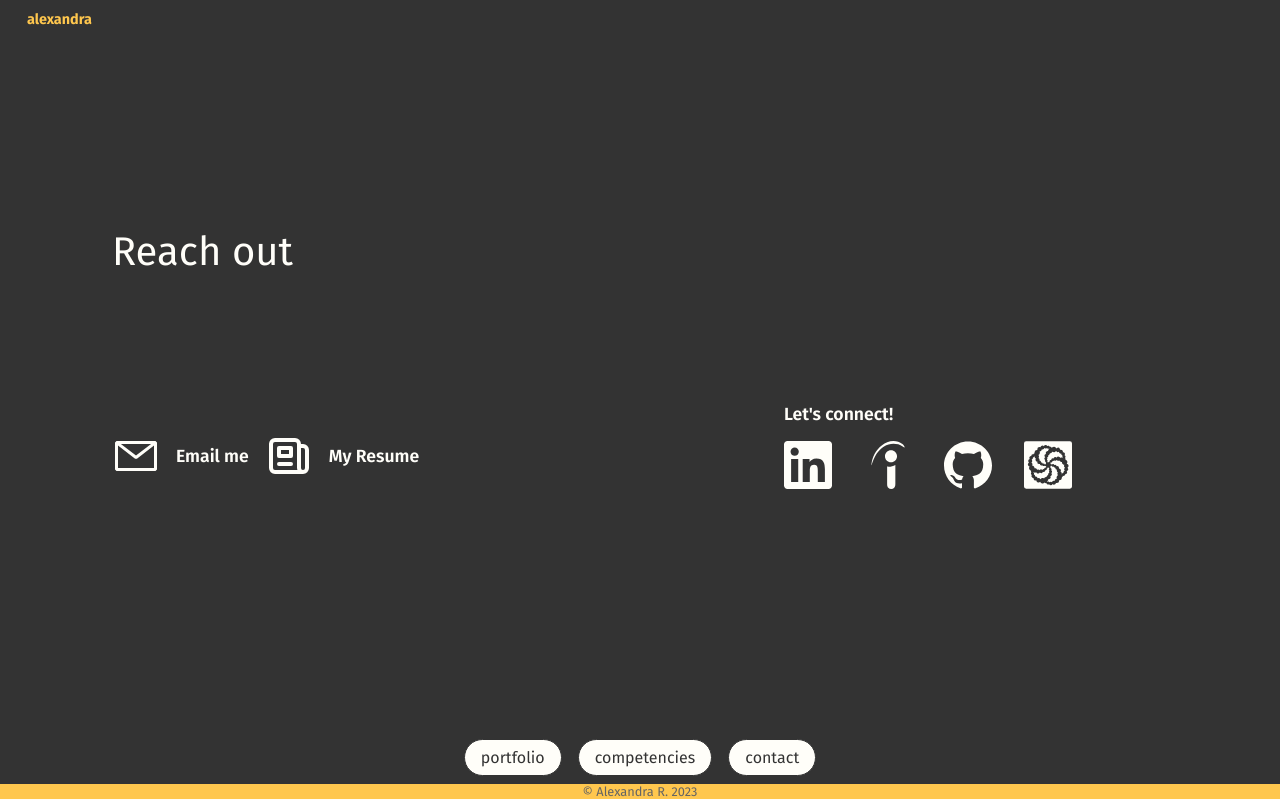
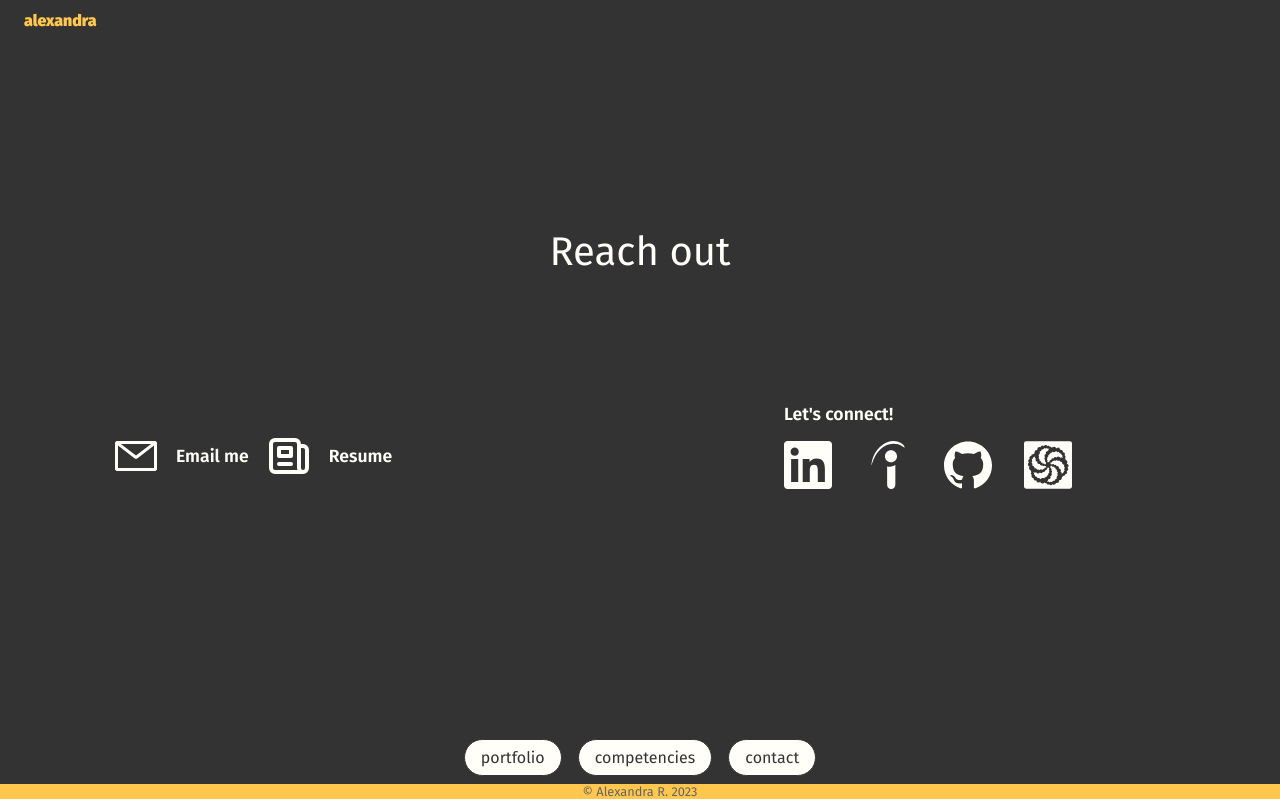
Before and after one commit to alex-reason/portfolio, a Next.js app: page /contact in a window 1280 px wide. Built offline with nearby package versions, Linux system fonts and the light colour scheme.

Commit message:
changed minor styling

```diff
--- a/src/app/components/styles/homelink.scss
+++ b/src/app/components/styles/homelink.scss
@@ -10,11 +10,10 @@
     z-index: 10;
 
     a {
-        font-weight: 700;
+        font-weight: 900;
         color: $primary;
-        font-size: 0.9rem;
+        font-size: 1rem;
         padding: 0.2rem 0.5rem;
-        border-left: 3px solid $black;
-        border-right: 3px solid $black;
+        border-bottom: 3px solid $black;
     }
 }
--- a/src/app/contact/contact.scss
+++ b/src/app/contact/contact.scss
@@ -17,7 +17,7 @@
     h2 {
         font-size: 2.5rem;
         font-weight: 400;
-        margin-left: 2rem;
+        text-align: center;
 
         @media screen and (max-width: $sm-screen) {
             margin-left: 3rem;
--- a/src/app/contact/page.js
+++ b/src/app/contact/page.js
@@ -19,7 +19,7 @@ const Contact = () => {
                         </a>
                         <a className='contact__email' href='http://www.tinyurl.com/alex-reason-resume' target="_blank" rel='noopener noreferrer'>
                             <HiOutlineNewspaper />
-                            <h4>My Resume</h4>
+                            <h4>Resume</h4>
                         </a>
                     </div>
 
--- a/src/app/page.js
+++ b/src/app/page.js
@@ -46,10 +46,10 @@ const Home = () => {
         <h1>Hi, I&apos;m Alexandra</h1>
         <p style={{ opacity: `${(scrollVal * 100) - 50}%` }}>Front-end web development, research, language enthusiast.</p>
       </animated.div>
-
+{/*
       <div className='home__arrow'>
         <ArrowDown alt='scroll down' /><p>scroll down</p>
-      </div>
+      </div> */}
 
       <animated.div className='home__details'>
         {landingData && landingData.map((landingItem) => (
--- a/src/app/page.scss
+++ b/src/app/page.scss
@@ -66,7 +66,7 @@
             margin-bottom: 8rem;
             font-weight: 300;
             color: $white;
-            font-size: 1rem;
+            font-size: 1.5rem;
 
             @media screen and (max-width: $sm-screen) {
                 font-size: 0.8rem;
```
